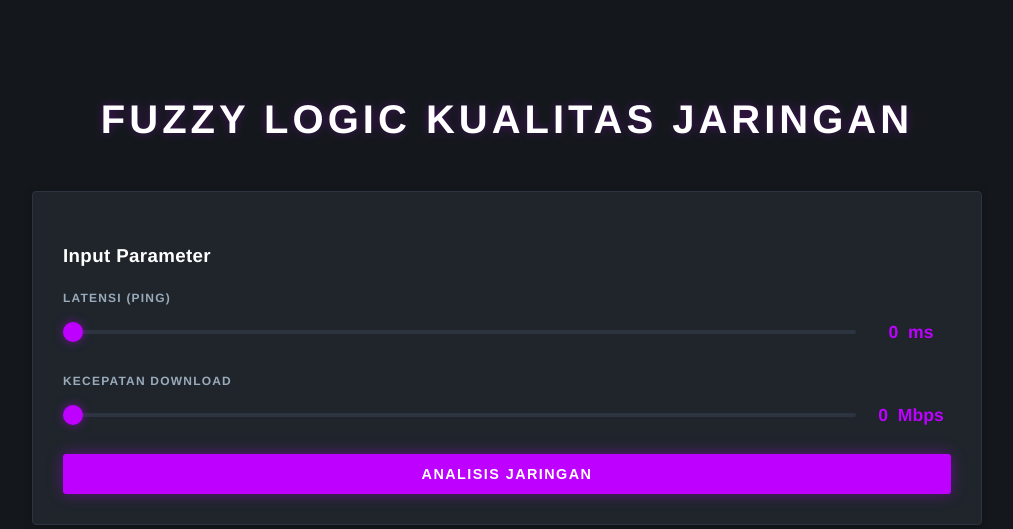
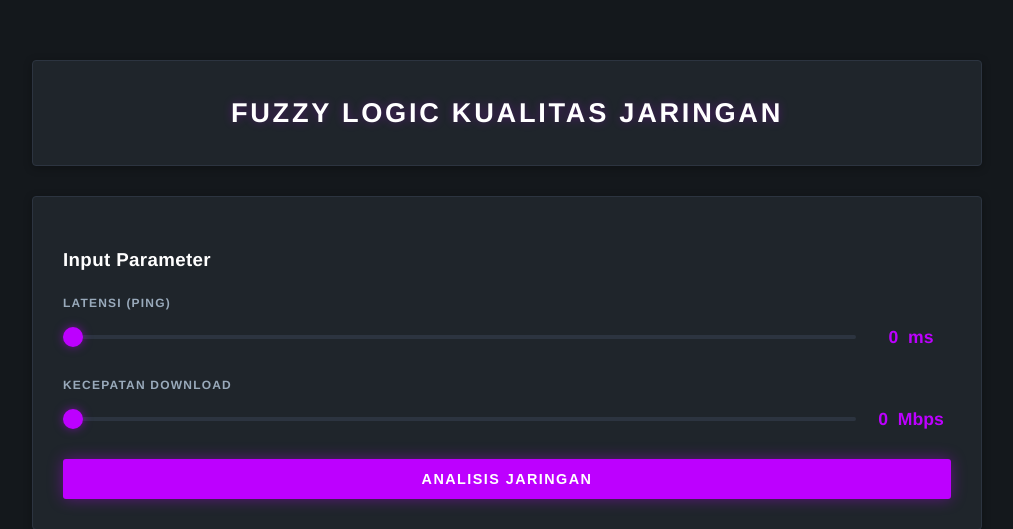
Before and after one commit to evnnxx53/fuzzy_logic_20231047, a Flask app: page / in a window 1280 px wide. Shown: the top 529 px of the page, without its empty margins (133-1146 px from the left). Run offline with Flask 3, Linux system fonts and the light colour scheme; parts of the project's set-up code (start-up, migrations or seed data) failed here and were passed over.

Commit message:
Add files via upload

```diff
--- a/static/style.css
+++ b/static/style.css
@@ -35,8 +35,8 @@ h1, h3, h4 {
 
 h1 {
     text-align: center;
-    margin-bottom: 40px;
-    font-size: 2.5rem;
+    margin: 0;
+    font-size: 1.7rem;
     text-transform: uppercase;
     letter-spacing: 0.1em;
     text-shadow: 0 0 10px rgba(189, 0, 255, 0.3);
@@ -91,12 +91,12 @@ label {
     white-space: nowrap;
     min-width: 80px;
 
-    /* UPDATE: Flexbox settings */
+    /* Flexbox alignment */
     text-align: center;
     display: flex;
     justify-content: center;
     align-items: center;
-    gap: 5px; /* Menambahkan jarak pasti antara angka dan satuan */
+    gap: 5px;
 }
 
 input[type=range] {
--- a/templates/index.html
+++ b/templates/index.html
@@ -9,7 +9,7 @@
 <body>
 
     <div class="container">
-        <header>
+        <header class="panel">
             <h1>Fuzzy Logic Kualitas Jaringan</h1>
         </header>
 
```
